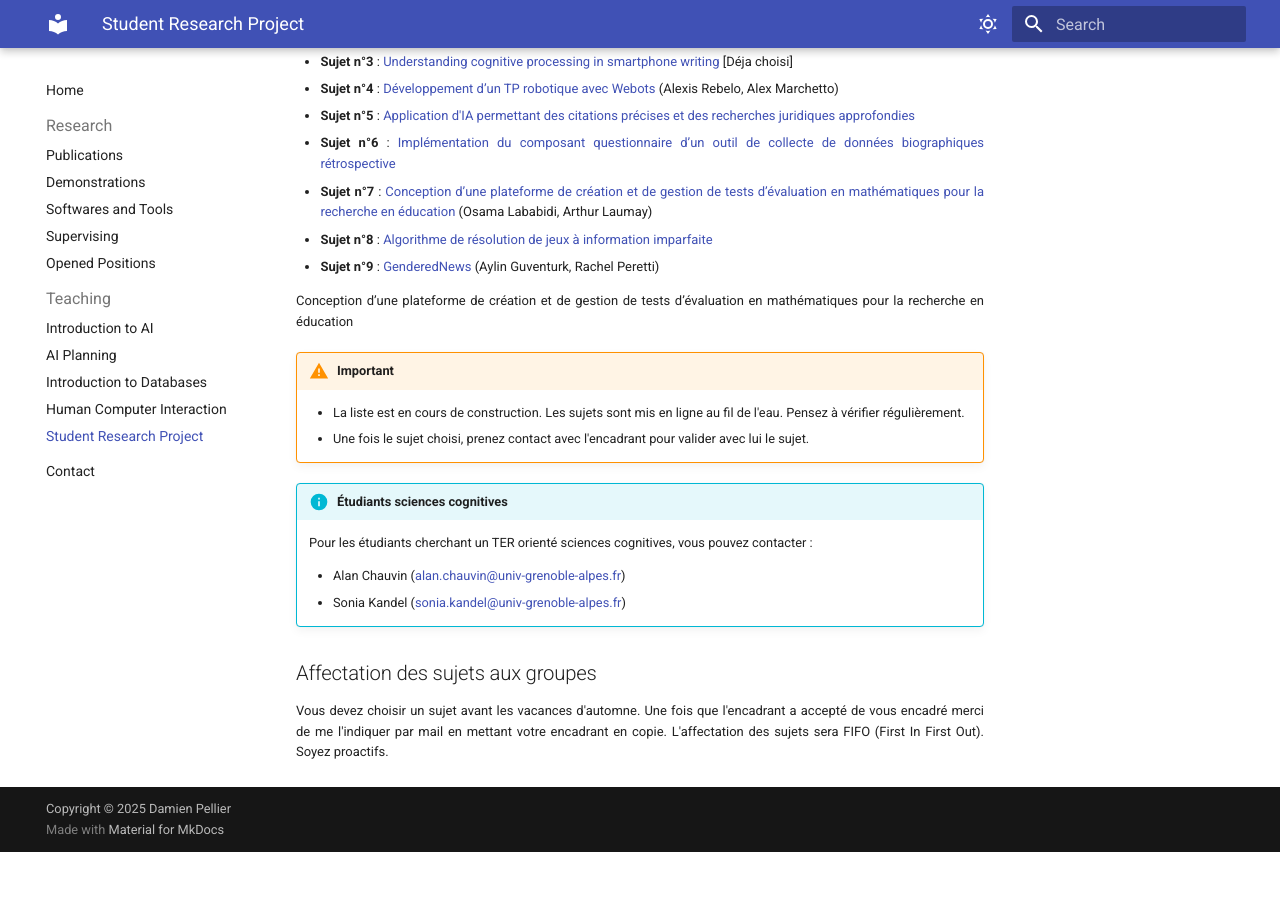
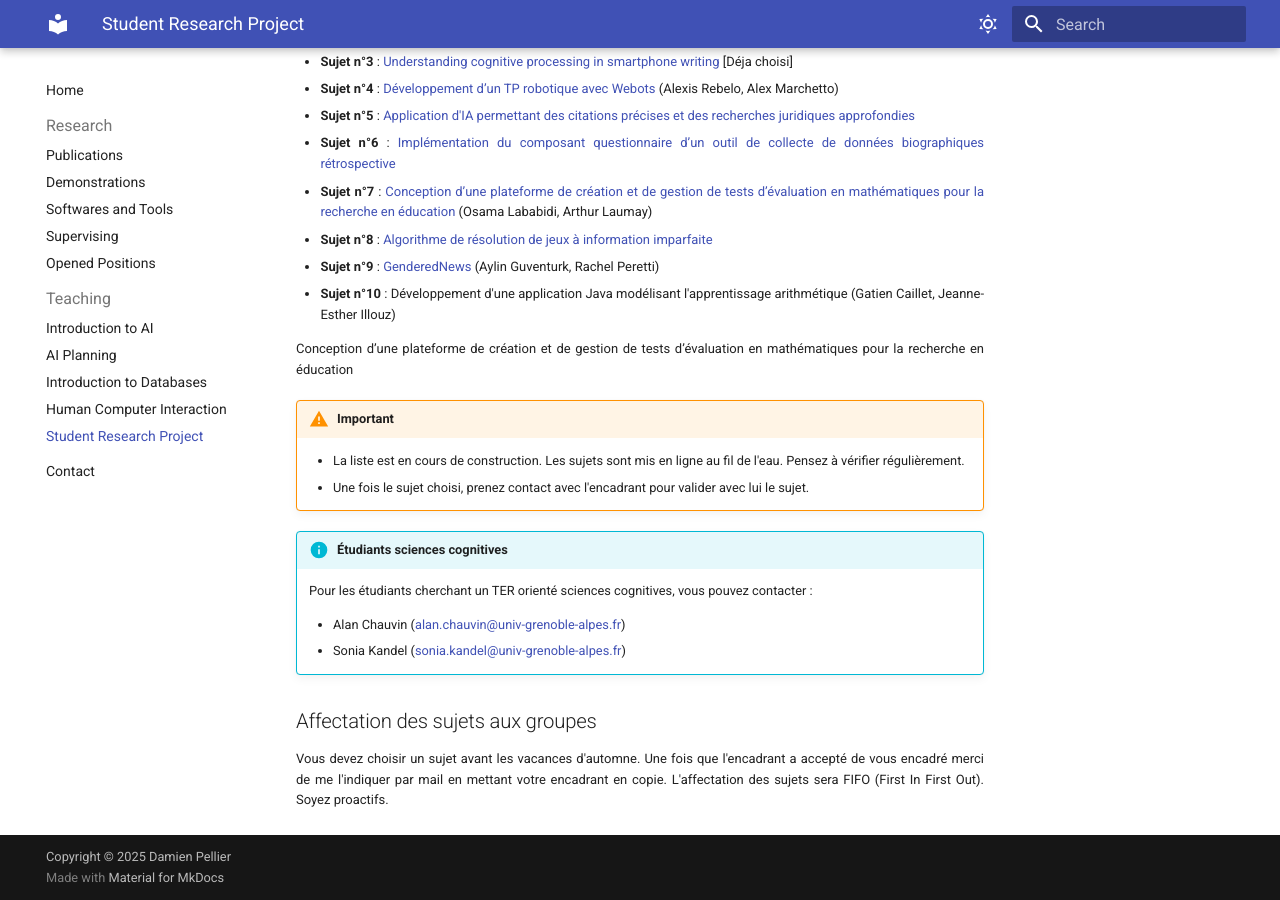
Before and after one commit to pellierd/homepage, an MkDocs documentation site: the page built from docs/teaching/srp.md, in a window 1280 px wide and 900 px high, scrolled down 1273 px. Built offline with MkDocs 1.6.1 and Material for MkDocs 9.7.7, drawn with Linux system fonts in a browser that asks for light colours; before the commit the page ends 2125 px from its top, so only the background shows below that.

Commit message:
modif sujet ter

```diff
--- a/docs/teaching/srp.md
+++ b/docs/teaching/srp.md
@@ -44,6 +44,8 @@ La première période du projet est consacrée à l'élaboration des documents p
 - **Sujet n°7** : [Conception d’une plateforme de création et de gestion de tests d’évaluation en mathématiques pour la recherche en éducation](srp/Sujet_7_2025.pdf) (Osama Lababidi, Arthur Laumay)
 - **Sujet n°8** : [Algorithme de résolution de jeux à information imparfaite ](srp/Sujet_8_2025.pdf)
 - **Sujet n°9** : [GenderedNews](srp/Sujet_9_2025.pdf) (Aylin Guventurk, Rachel Peretti)
+- **Sujet n°10** : Développement d'une application Java modélisant l'apprentissage arithmétique (Gatien Caillet,
+Jeanne-Esther Illouz)
 
 
 Conception d’une plateforme de création et de gestion de tests d’évaluation en mathématiques pour la recherche en éducation
```
Also changed, not shown: docs/teaching/hci.md (+1 -1 lines).
